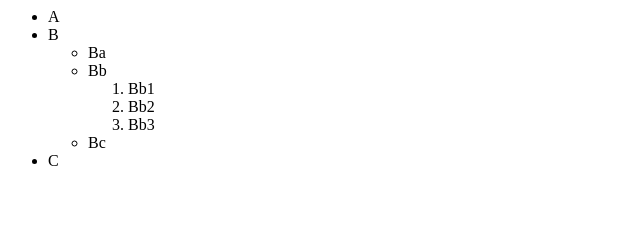
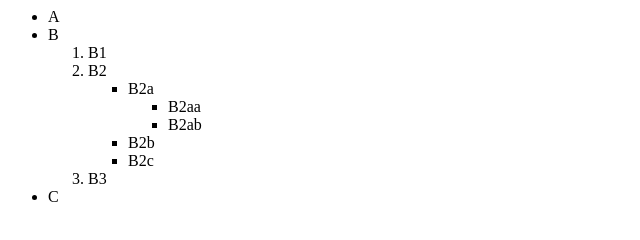
Before and after one commit to mathebulansuku/frontend, a plain HTML site: page 3.1 Nesting and Indentation/index.html in a window 1280 px wide. Shown: the whole page, without its empty margins (0-640 px from the left). Drawn offline with Linux system fonts and the light colour scheme.

Commit message:
Updated exercise

```diff
--- a/3.1 Nesting and Indentation/index.html
+++ b/3.1 Nesting and Indentation/index.html
@@ -4,18 +4,23 @@
   <li>A</li>
   <li>
     B
-    <ul>
-      <li>Ba</li>
+    <ol>
+      <li>B1</li>
       <li>
-        Bb
-        <ol>
-          <li>Bb1</li>
-          <li>Bb2</li>
-          <li>Bb3</li>
-        </ol>
-      <li>Bc</li>
+        B2
+        <ul>
+          <li>B2a
+            <ul>
+              <li>B2aa</li>
+              <li>B2ab</li>
+            </ul>
+          </li>
+          <li>B2b</li>
+          <li>B2c</li>
+        </ul>
+      <li>B3</li>
       </li>
-    </ul>
+    </ol>
   </li>
   <li>C</li>
 </ul>
```
